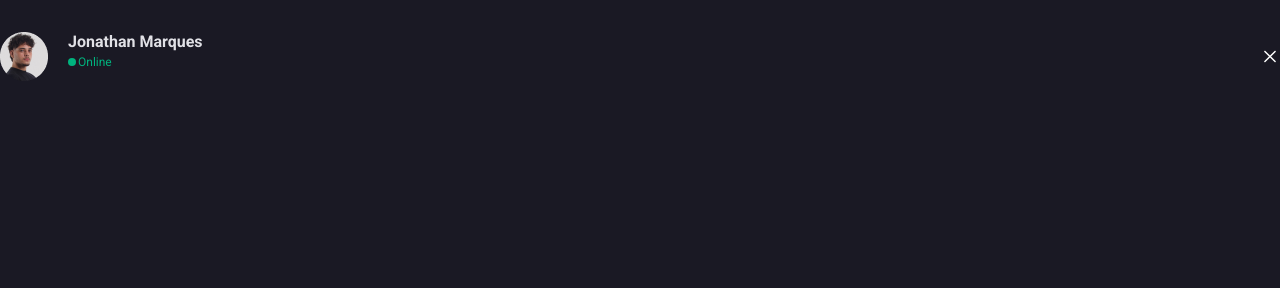
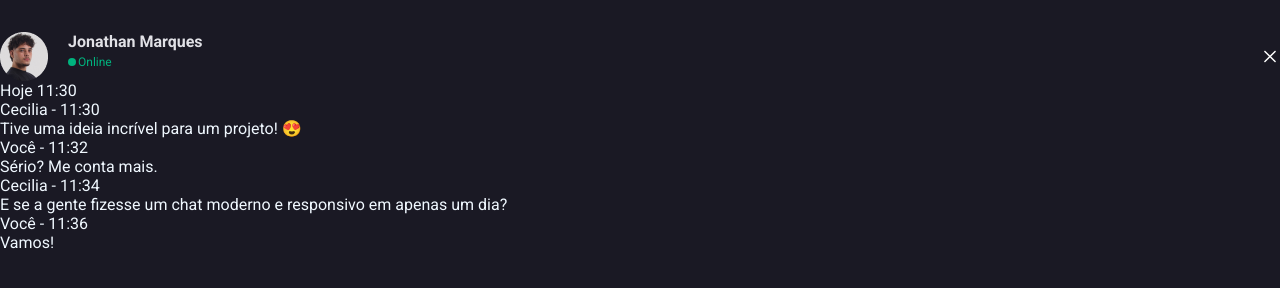
Before and after one commit to jhowzs/chat, a plain HTML site: page index.html in a window 1280 px wide. Drawn offline with Linux system fonts and the light colour scheme.

Commit message:
corpo de mensagem HTML

```diff
--- a/index.html
+++ b/index.html
@@ -23,6 +23,35 @@
       </div>
       <img class="close" src="./assets/close.svg" alt="">
     </div>
+
+    <div class="message-time">
+      <span>Hoje 11:30</span>
+    </div>
+
+    <section class="message">
+      <span>Cecilia - 11:30</span>
+      <div class="text">
+        <p>Tive uma ideia incrível para um projeto! &#128525</p>
+      </div>
+      <div class="message-sent">
+        <span>Você - 11:32</span>
+        <div class="text-2">
+          <p>Sério? Me conta mais.</p>
+        </div>
+      </div>
+
+      <span>Cecilia - 11:34</span>
+      <div class="text">
+        <p>E se a gente fizesse um chat moderno e responsivo em apenas um dia?</p>
+      </div>
+
+      <div class="message-sent">
+        <span>Você - 11:36</span>
+        <div class="text-2">
+          <p>Vamos!</p>
+        </div>
+      </div>
+    </section>
   </main>
 </body>
 
```
